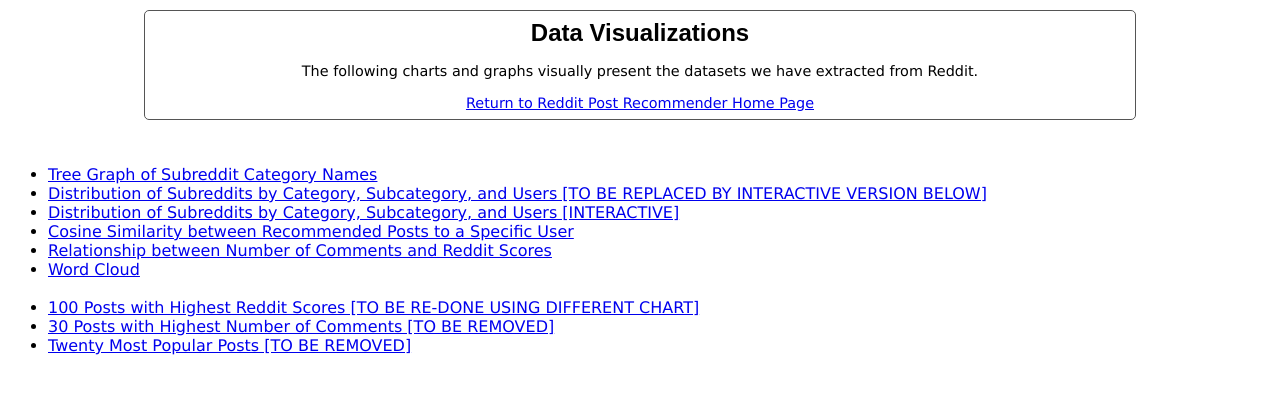
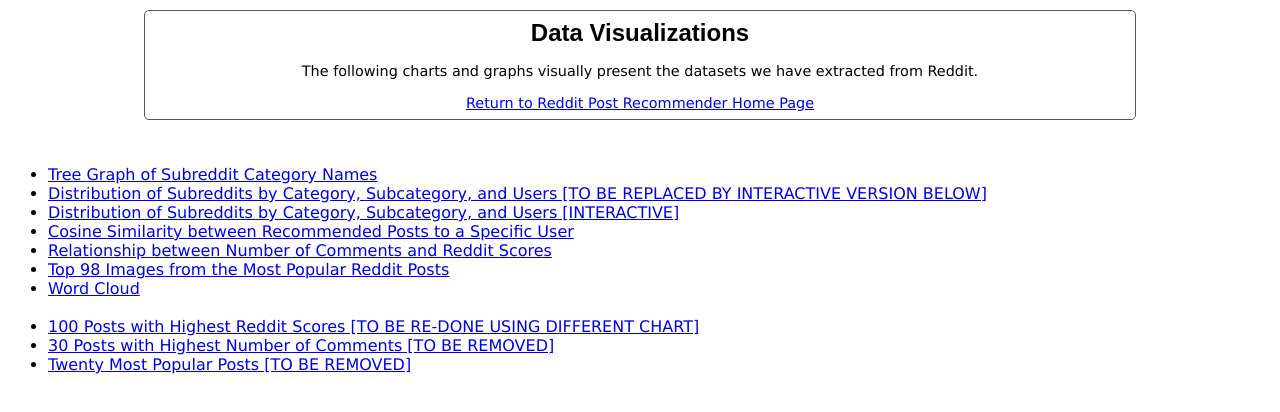
Before and after one commit to BDKNS/CS109Project2014, a plain HTML site: page visualizations/index.html in a window 1280 px wide. Drawn offline with nearby package versions, Linux system fonts and the light colour scheme.

Commit message:
updated visualizations index page

```diff
--- a/visualizations/index.html
+++ b/visualizations/index.html
@@ -37,6 +37,7 @@
   <li><a href="sequences/index.html">Distribution of Subreddits by Category, Subcategory, and Users [INTERACTIVE]</a></li>
   <li><a href="barchart.html">Cosine Similarity between Recommended Posts to a Specific User</a></li>
   <li><a href="CommentsScores.html">Relationship between Number of Comments and Reddit Scores</a></li>
+  <li><a href="top98images.html">Top 98 Images from the Most Popular Reddit Posts</a></li>
   <li><a href="wordcloud.html">Word Cloud</a></li>
   <br/>
   <li><a href="HighestScorePosts.html">100 Posts with Highest Reddit Scores [TO BE RE-DONE USING DIFFERENT CHART]</a></li>
```
